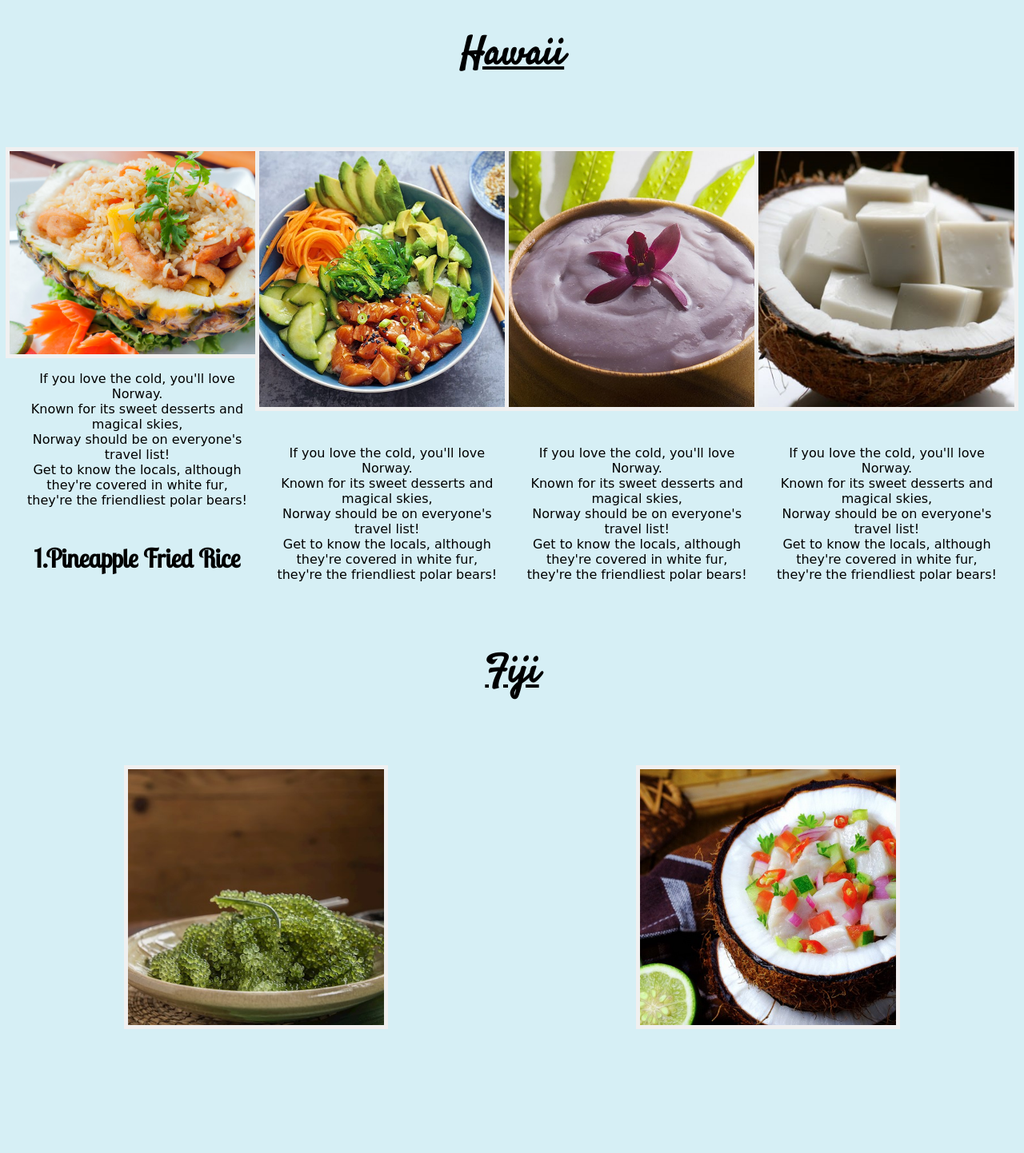
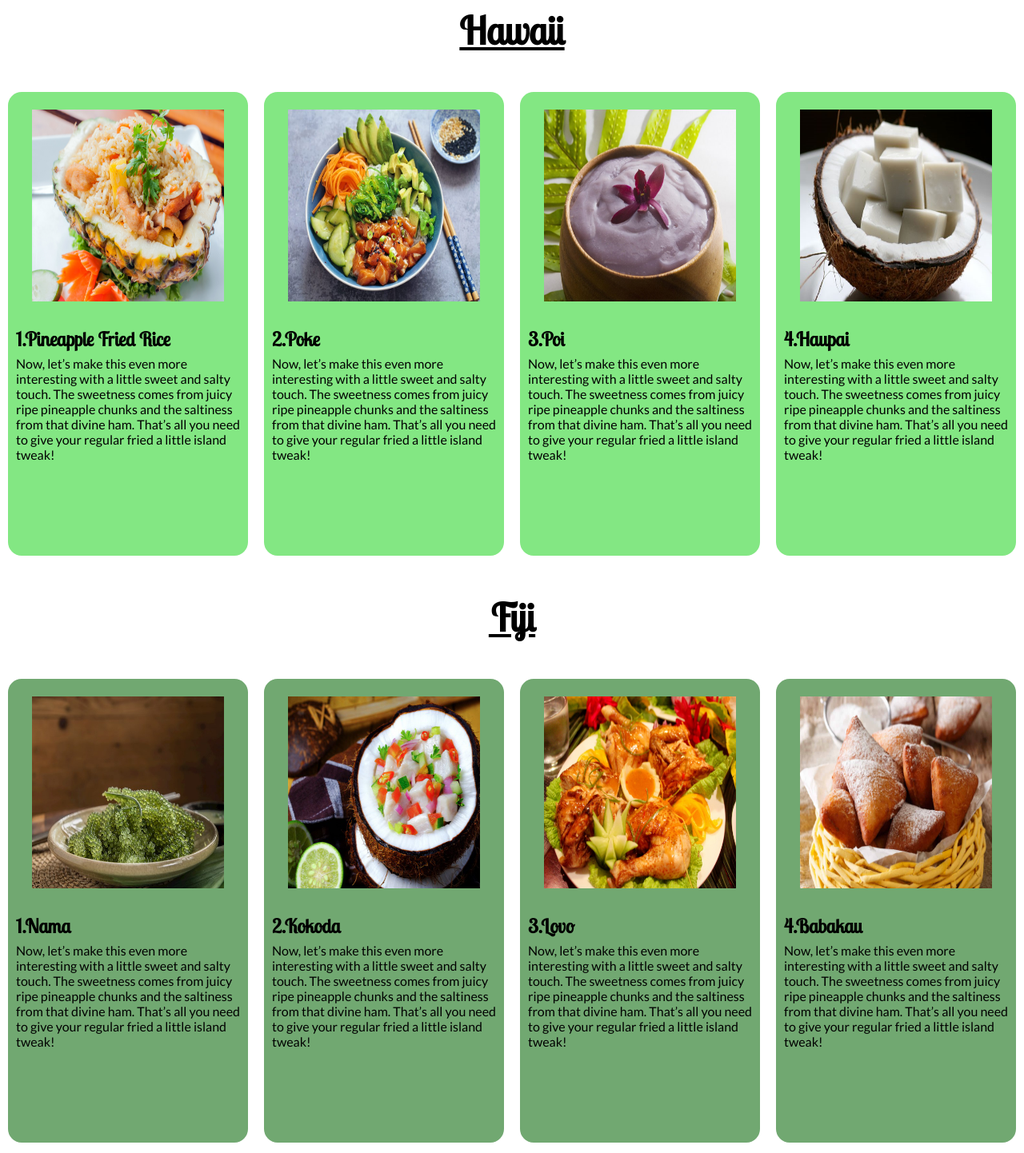
Before and after one commit to staten-island-tech/design-scaffold-project-choice-nancy-laila-0_0, a website built with Vite: page our-project/index.html in a window 1280 px wide. Shown: the part 949-2391 px from the top of the page at 80% size. Built offline with nearby package versions, Linux system fonts and the light colour scheme; files whose address does not match are found by name.

```diff
--- a/our-project/index.html
+++ b/our-project/index.html
@@ -27,6 +27,11 @@
 <link rel="preconnect" href="https://fonts.gstatic.com" crossorigin>
 <link href="https://fonts.googleapis.com/css2?family=Philosopher&display=swap" rel="stylesheet">
 
+
+<link rel="preconnect" href="https://fonts.googleapis.com">
+<link rel="preconnect" href="https://fonts.gstatic.com" crossorigin>
+<link href="https://fonts.googleapis.com/css2?family=Lato&display=swap" rel="stylesheet">
+
     <title>Vite App</title>
   </head>
 
@@ -51,116 +56,190 @@
 
   <meta name="viewport" content="width=device-width, initial-scale=1.0">
 
-  <h1 class="country">Hawaii</h1>
-<secion id="Hawaiian-food">
-  <div id="Rice" class="food-card">
-    <img class="img" src="images/Hawaii Food 1.jpg">
-    <p class="text">If you love the cold, you'll love Norway.<br> Known for its sweet desserts and magical skies,<br>
-      Norway should be on everyone's travel list! <br> Get to know the locals, although they're covered in white fur, <br>
-      they're the friendliest polar bears!
-      <br>
-    </p>
-    <h2 class="food">1.Pineapple Fried Rice</h2>
+
+  <h1 class="Title1">Hawaii</h1>
+<section id="Hawaii">
+  <div class="card1">
+    <div class="Card-img">
+<img class="img1" src="images/Hawaii Food 1.jpg">
+    </div>
+    <h2 class="foodtitle">1.Pineapple Fried Rice</h2>
+    <p class="info">Now, let’s make this even more interesting with a little sweet and salty touch.
+      The sweetness comes from juicy ripe pineapple chunks and the saltiness from that divine ham.
+      That’s all you need to give your regular fried a little island tweak!</p>
+  </div>
+  <div class="card1">
+    <div class="Card-img">
+      <img class="img1" src="images/Hawaii Food 2.jpg">
+    </div>
+    <h2 class="foodtitle">2.Poke</h2>
+    <p class="info">Now, let’s make this even more interesting with a little sweet and salty touch.
+      The sweetness comes from juicy ripe pineapple chunks and the saltiness from that divine ham.
+      That’s all you need to give your regular fried a little island tweak!</p>
+  </div>
+  <div class="card1">
+    <div class="Card-img">
+      <img class="img1" src="images/Hawaii Food 3.jpg">
+    </div>
+    <h2 class="foodtitle">3.Poi</h2>
+    <p class="info">Now, let’s make this even more interesting with a little sweet and salty touch.
+      The sweetness comes from juicy ripe pineapple chunks and the saltiness from that divine ham.
+      That’s all you need to give your regular fried a little island tweak!</p>
+  </div>
+  <div class="card1">
+    <div class="Card-img">
+      <img class="img1" src="images/Hawaii Food 4.jpg">
+    </div>
+    <h2 class="foodtitle">4.Haupai</h2>
+    <p class="info">Now, let’s make this even more interesting with a little sweet and salty touch.
+      The sweetness comes from juicy ripe pineapple chunks and the saltiness from that divine ham.
+      That’s all you need to give your regular fried a little island tweak!</p>
+
   </div>
 
+</section>
 
-<div id="Poke "  class="food-card">
-  <img class="img" src="images/Hawaii Food 2.jpg">
-  <p class="text">If you love the cold, you'll love Norway.<br> Known for its sweet desserts and magical skies,<br>
-    Norway should be on everyone's travel list! <br> Get to know the locals, although they're covered in white fur, <br>
-    they're the friendliest polar bears!
-    <br>
-  </p>
+<h1 class="Title1">Fiji</h1>
+<section id="Fiji">
+<div class="card2">
+  <div class="Card-img2">
+    <img class="img1" src="images/Fiji Food 1.jpg">
+  </div>
+  <h2 class="foodtitle">1.Nama</h2>
+    <p class="info">Now, let’s make this even more interesting with a little sweet and salty touch.
+      The sweetness comes from juicy ripe pineapple chunks and the saltiness from that divine ham.
+      That’s all you need to give your regular fried a little island tweak!</p>
+</div>
+<div class="card2">
+  <div class="Card-img2">
+    <img class="img1" src="images/Fiji Food 2.jpg">
+  </div>
+  <h2 class="foodtitle">2.Kokoda</h2>
+    <p class="info">Now, let’s make this even more interesting with a little sweet and salty touch.
+      The sweetness comes from juicy ripe pineapple chunks and the saltiness from that divine ham.
+      That’s all you need to give your regular fried a little island tweak!</p>
 </div>
 
-
-<div id="Poi "  class="food-card">
-  <img class="img" src="images/Hawaii Food 3.jpg">
-  <p class="text">If you love the cold, you'll love Norway.<br> Known for its sweet desserts and magical skies,<br>
-    Norway should be on everyone's travel list! <br> Get to know the locals, although they're covered in white fur, <br>
-    they're the friendliest polar bears!
-    <br>
-  </p>
+<div class="card2">
+  <div class="Card-img2">
+    <img class="img1" src="images/Fiji Food 3.jpg">
+  </div>
+  <h2 class="foodtitle">3.Lovo</h2>
+    <p class="info">Now, let’s make this even more interesting with a little sweet and salty touch.
+      The sweetness comes from juicy ripe pineapple chunks and the saltiness from that divine ham.
+      That’s all you need to give your regular fried a little island tweak!</p>
 </div>
 
-<div id="Haupai "  class="food-card">
-<img class="img" src="images/Hawaii food 4.jpg">
-<p class="text">If you love the cold, you'll love Norway.<br> Known for its sweet desserts and magical skies,<br>
-  Norway should be on everyone's travel list! <br> Get to know the locals, although they're covered in white fur, <br>
-  they're the friendliest polar bears!
-  <br>
-</p>
-</div>
-
-</secion>
-
-
-<h1 class="country">Fiji</h1>
-<section id="Fiji">
-  <div id="Nama">
-    <img class="img" src="images/Fiji Food 1.jpg">
+<div class="card2">
+  <div class="Card-img2">
+    <img class="img1" src="images/Fiji Food4.jpg">
   </div>
-
-  <div id="Kokoda">
-    <img class="img" src="images/Fiji Food 2.jpg">
-  </div>
-
-  <div id="Lovo">
-    <img class="img" src="images/Fiji Food 3.jpg">
-  </div>
-
-<div id="Babkau">
-  <img class="img" src="images/Fiji Food4.jpg">
+  <h2 class="foodtitle">4.Babakau</h2>
+    <p class="info">Now, let’s make this even more interesting with a little sweet and salty touch.
+      The sweetness comes from juicy ripe pineapple chunks and the saltiness from that divine ham.
+      That’s all you need to give your regular fried a little island tweak!</p>
 </div>
 
 </section>
 
+<h2 class="Title1">Philippines</h2>
+<Section id="Philippines">
+<div class="card3">
+<div class="Card-img3">
+  <img class="img1" src="images/Filipino food 1.jpg">
+</div>
+<h2 class="foodtitle">1.Lumpia</h2>
+    <p class="info">Now, let’s make this even more interesting with a little sweet and salty touch.
+      The sweetness comes from juicy ripe pineapple chunks and the saltiness from that divine ham.
+      That’s all you need to give your regular fried a little island tweak!</p>
+</div>
+
+<div class="card3">
+  <div class="Card-img3">
+    <img class="img1" src="images/Filipino food 2.jpg">
+  </div>
+  <h2 class="foodtitle">2.Pancit</h2>
+      <p class="info">Now, let’s make this even more interesting with a little sweet and salty touch.
+        The sweetness comes from juicy ripe pineapple chunks and the saltiness from that divine ham.
+        That’s all you need to give your regular fried a little island tweak!</p>
+  </div>
+
+  <div class="card3">
+    <div class="Card-img3">
+      <img class="img1" src="images/Filipino food 3.jpg">
+    </div>
+    <h2 class="foodtitle">3.Kare-Kare</h2>
+        <p class="info">Now, let’s make this even more interesting with a little sweet and salty touch.
+          The sweetness comes from juicy ripe pineapple chunks and the saltiness from that divine ham.
+          That’s all you need to give your regular fried a little island tweak!</p>
+    </div>
+
+    <div class="card3">
+      <div class="Card-img3">
+        <img class="img1" src="images/Filipino food4.jfif">
+      </div>
+      <h2 class="foodtitle">4.Adobo</h2>
+          <p class="info">Now, let’s make this even more interesting with a little sweet and salty touch.
+            The sweetness comes from juicy ripe pineapple chunks and the saltiness from that divine ham.
+            That’s all you need to give your regular fried a little island tweak!</p>
+      </div>
+
+</Section>
 
 
-<h1 class="country">Phillipines</h1>
-<section id="Philippines">
-  <div id="Lumpia">
-    <img class="img" src="images/Filipino food 1.jpg">
-  </div>
+<h2 class="Title1">Palau</h2>
+<section id="Palau">
+  <div class="card4">
+    <div class="Card-img4">
+      <img class="img1" src="images/Palau food 1.webp">
+    </div>
+    <h2 class="foodtitle">1.Halo-Halo</h2>
+        <p class="info">Now, let’s make this even more interesting with a little sweet and salty touch.
+          The sweetness comes from juicy ripe pineapple chunks and the saltiness from that divine ham.
+          That’s all you need to give your regular fried a little island tweak!</p>
+    </div>
 
-  <div id="Pancit">
-    <img class="img" src="images/Filipino food 2.jpg">
-  </div>
+    <div class="card4">
+      <div class="Card-img4">
+        <img class="img1" src="images/Palau food 2.jpg">
+      </div>
+      <h2 class="foodtitle">2.Tama</h2>
+          <p class="info">Now, let’s make this even more interesting with a little sweet and salty touch.
+            The sweetness comes from juicy ripe pineapple chunks and the saltiness from that divine ham.
+            That’s all you need to give your regular fried a little island tweak!</p>
+      </div>
 
-  <div id="Kare">
-    <img class="img" src="images/Filipino food 3.jpg">
-  </div>
+      <div class="card4">
+        <div class="Card-img4">
+          <img class="img1" src="images/Palau food 3.jpg">
+        </div>
+        <h2 class="foodtitle">3.Ulkoy</h2>
+            <p class="info">Now, let’s make this even more interesting with a little sweet and salty touch.
+              The sweetness comes from juicy ripe pineapple chunks and the saltiness from that divine ham.
+              That’s all you need to give your regular fried a little island tweak!</p>
+        </div>
 
-  <div id="Adobo">
-    <img class="img" src="images/Filipino food4.jfif">
-  </div>
-
-</section>
+        <div class="card4">
+          <div class="Card-img4">
+            <img class="img1" src="images/Palau food 4.jpg">
+          </div>
+          <h2 class="foodtitle">4.Taro Rosti</h2>
+              <p class="info">Now, let’s make this even more interesting with a little sweet and salty touch.
+                The sweetness comes from juicy ripe pineapple chunks and the saltiness from that divine ham.
+                That’s all you need to give your regular fried a little island tweak!</p>
+          </div>
 
 
-<h1 class="country">Palau</h1>
-<section id="Palau">
-  <div id="Halo">
-    <img class="img" src="images/Palau food 1.webp">
-  </div>
 
-  <div id="Tama">
-    <img class="img" src="images/Palau food 2.jpg">
-  </div>
-
-  <div id="Ulkoy">
-    <img class="img" src="images/Palau food 3.jpg">
-  </div>
-
-<div id="Taro">
-  <img class="img" src="images/Palau food 4.jpg">
-</div>
 
 </section>
 
 
 
 
-<script type="module" src="./js/main.js"></script>
+
+<script type="module" src="./js/main.js">
+  </script>
   </body>
-</html>
+
+  </html>
--- a/our-project/styles/style.css
+++ b/our-project/styles/style.css
@@ -3,7 +3,7 @@
   body {
     padding: 0%;
     margin: 0%;
-    background: rgb(214, 239, 245);
+    background: rgb(255, 255, 255);
   }
 
 
@@ -40,7 +40,7 @@
 
 .sections {
   margin-top: -1rem;
-  font-family: 'Kaushan Script', cursive;
+  font-family: 'Lato', sans-serif;
 }
 
 .subheader {
@@ -67,68 +67,118 @@
   text-decoration: underline;
 }
 
-.country{
-  margin-top: 4rem;
-  font-size: 3rem;
-  font-family: 'Satisfy', cursive;
-  text-align: center;
- text-decoration: underline;
+#Hawaii{
+  display: flex;
+  justify-content: center;
+  margin-top: 5rem;
 }
 
-#Hawaiian-food{
-  display: flex;
-  justify-content: space-evenly;
-  margin-top: -2rem;
-  flex-wrap: wrap;
-  flex-direction: row;
+.card1{
+  background-color: rgb(131, 231, 131);
+width:27%;
+height:70vh;
+margin: 10px;
+border-radius: 17px;
+  padding: 10px;
 }
-.food-card{
-  width: 22% ;
-  display: flex;
-  flex-direction: column;
-  align-items: center;
-  justify-content: space-between;
-  height: 40rem;
+
+.Card-img{
+  background-image: url(images/bck.jpg);
+  border-radius: 5px;
+background-size: cover;
+  padding: 12px;
 }
-@media screen and (max-width:900px){
-  .food-card{
-    width: 45%;
-  }
+
+
+.img1{
+  height: 15rem;
+  width: 15rem;
+  margin: auto;
+  display: block;
 }
+
+.foodtitle{
+  font-size: 1.5rem;
+  font-family: 'Lobster Two', cursive;
+}
+
+.info{
+margin-top: -0.9rem;
+  font-size: 1rem;
+  font-family: 'Lato', sans-serif;
+}
+
+.Title1{
+  font-size: 3rem;
+  text-align: center;
+  padding: 5px;
+  margin-bottom: -3rem;
+  font-family: 'Lobster Two', cursive;
+  text-decoration: underline;
+}
+
 #Fiji{
   display: flex;
-  justify-content: space-around;
-  margin-top: -2rem;
-  flex-wrap: wrap;
+  justify-content: center;
+  margin-top: 5rem;
+}
+
+.card2{
+  background-color: rgb(113, 168, 113);
+width:27%;
+height:70vh;
+margin: 10px;
+border-radius: 17px;
+  padding: 10px;
+}
+
+.Card-img2{
+  background-image: url(images/bck.jpg);
+  border-radius: 5px;
+background-size: cover;
+  padding: 12px;
 }
 
 #Philippines{
   display: flex;
-  justify-content: space-around;
-  margin-top: -2rem;
-  flex-wrap: wrap;
-  flex-direction: row;
+  justify-content: center;
+  margin-top: 5rem;
+}
+
+.card3{
+  background-color: rgb(125, 221, 125);
+width:27%;
+height:70vh;
+margin: 10px;
+border-radius: 17px;
+  padding: 10px;
+}
+
+.Card-img3{
+  background-image: url(images/bck.jpg);
+  border-radius: 5px;
+background-size: cover;
+  padding: 12px;
 }
 
 #Palau{
   display: flex;
-  justify-content: space-around;
-  margin-top: -2rem;
-  flex-wrap: wrap;
-  flex-direction: row;
+  justify-content: center;
+  margin-top: 5rem;
 }
 
-.text{
-  text-align: center;
-  margin-top: -4rem;
-  font-size: 1rem;
-  font-family: 'Lobster', cursive;
+.card4{
+  background-color: rgb(113, 168, 113);
+width:27%;
+height:70vh;
+margin: 10px;
+border-radius: 17px;
+  padding: 10px;
 }
 
-.food{
-
-       font-size: 18px;
-       text-align: center;
-       font-size: 2rem;
-       font-family: 'Lobster Two', cursive;
+.Card-img4{
+  background-image: url(images/bck.jpg);
+  border-radius: 5px;
+background-size: cover;
+  padding: 12px;
 }
```
Also changed, not shown: our-project/images/bck.jpg (added), our-project/images/bck2.jpg (added), our-project/images/bck3.jpg (added).
